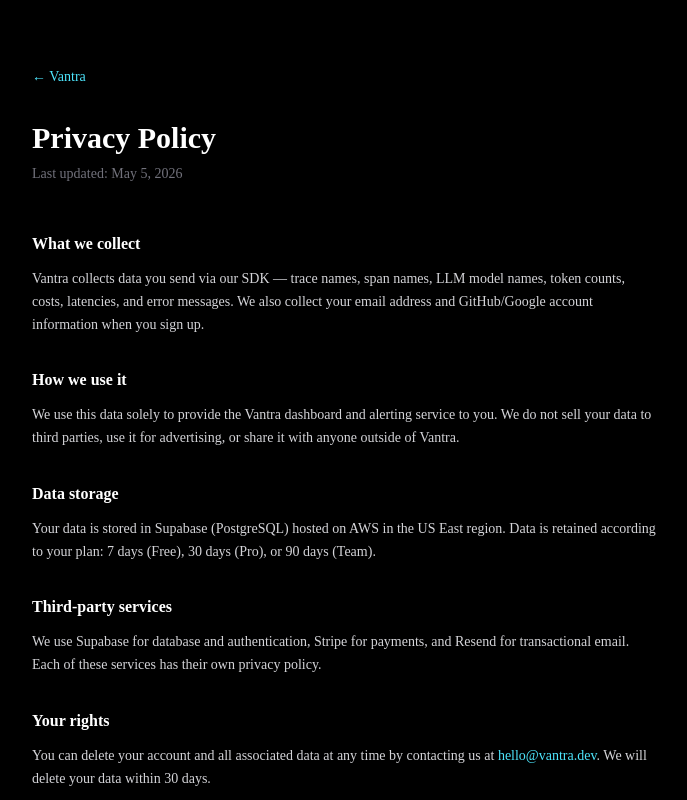
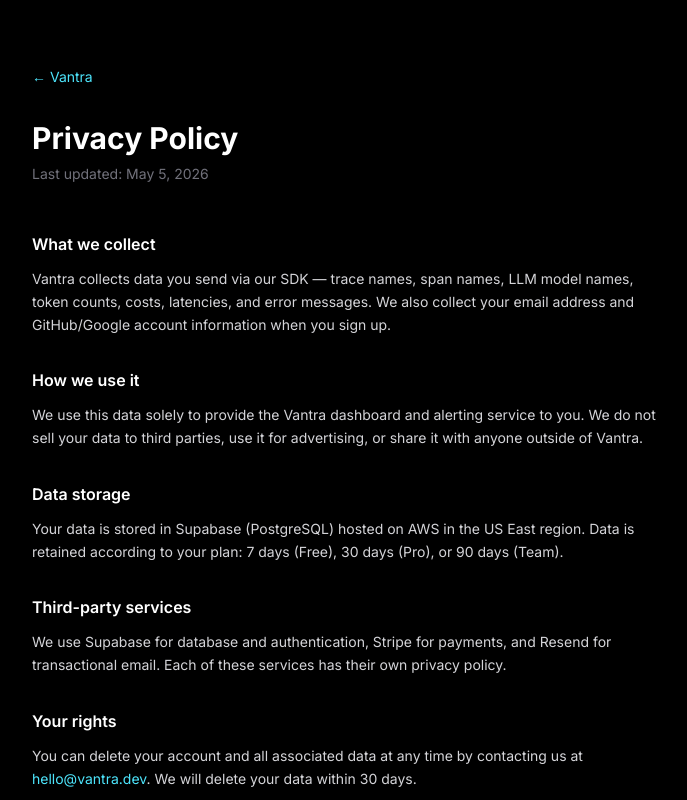
Before and after one commit to gabeeaton/Vantra, a Next.js app: page /privacy in a window 1280 px wide. Shown: the top 800 px of the page, without its empty margins (296-983 px from the left). Built offline with nearby package versions, Linux system fonts and the light colour scheme.

Commit message:
fix font on privacy and terms pages

```diff
--- a/app/privacy/page.tsx
+++ b/app/privacy/page.tsx
@@ -1,6 +1,6 @@
 export default function PrivacyPage() {
   return (
-    <div className="min-h-screen bg-black text-white">
+    <div className="min-h-screen bg-black text-white font-[family-name:var(--font-inter)]">
       <div className="max-w-2xl mx-auto px-6 py-16">
         <a href="/" className="text-[#4DE5FC] text-sm hover:underline">← Vantra</a>
         <h1 className="text-3xl font-bold mt-8 mb-2">Privacy Policy</h1>
--- a/app/terms/page.tsx
+++ b/app/terms/page.tsx
@@ -1,6 +1,6 @@
 export default function TermsPage() {
   return (
-    <div className="min-h-screen bg-black text-white">
+    <div className="min-h-screen bg-black text-white font-[family-name:var(--font-inter)]">
       <div className="max-w-2xl mx-auto px-6 py-16">
         <a href="/" className="text-[#4DE5FC] text-sm hover:underline">← Vantra</a>
         <h1 className="text-3xl font-bold mt-8 mb-2">Terms of Service</h1>
```
